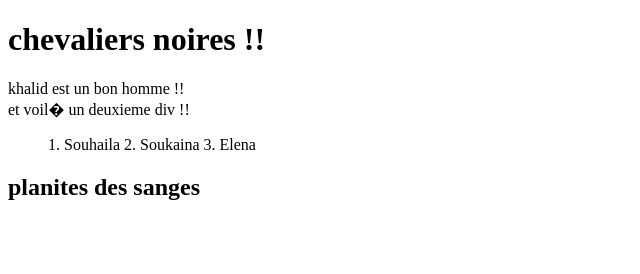
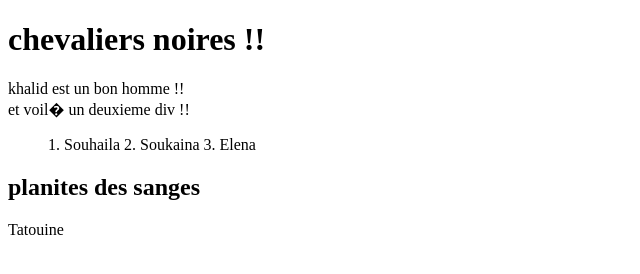
Before and after one commit to khalidmateur/Test-GitHub, a plain HTML site: page index.html in a window 1280 px wide. Shown: the full height of the page, 0-640 px from the left. Drawn offline with Linux system fonts and the light colour scheme.

Commit message:
feat add div Tatouine
Mk added

```diff
--- a/index.html
+++ b/index.html
@@ -23,6 +23,9 @@
             planites des sanges
         </h2>
     </div>
+    <div>
+        Tatouine
+    </div>
 
 </body>
 </html>
```
